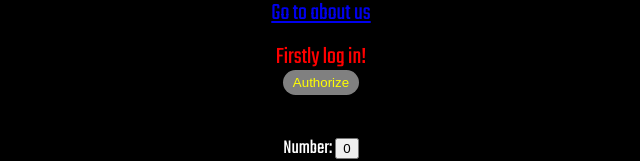
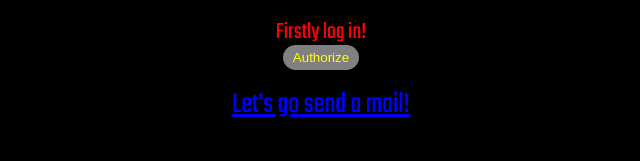
Before and after one commit to Nomex2008/My-React-App-Studing, a React (Vite) app: page / in a window 1280 px wide. Shown: the part 299-460 px from the top of the page, without its empty margins (319-959 px from the left). Built offline with nearby package versions, Linux system fonts and the light colour scheme; no server answers.

Commit message:
Commit 13(Send1)
Add components Send.tsx

```diff
--- a/src/App.tsx
+++ b/src/App.tsx
@@ -1,4 +1,5 @@
 import { useEffect, useState } from 'react'
+import { Link } from 'react-router-dom'
 import styles from './app.module.css'
 import Count from './components/Count/Count'
 import GetApi from './components/GetApi/GetApi'
@@ -8,6 +9,8 @@ import LogIn from './components/logIn/logIn'
 
 const role = 'admin'
 
+let time = 0;
+
 function App() {
 
   let [loading, setLoading] = useState(true)
@@ -16,7 +19,7 @@ function App() {
     const timeout = setTimeout(() => {
       setLoading(() => loading = false)
       console.log('loading complete!')
-    }, 1000)
+    }, time)
 
     return () => {
       clearTimeout(timeout)
@@ -28,7 +31,9 @@ function App() {
 
       {loading
       ? <div>Loading...</div>
-      : <> <Hero role={role}/> <LogIn/> <Count/> <GetApi/> </>}
+      : <> <Hero role={role}/> <LogIn/>
+        <div className={styles.send}><Link to='/Send'>Let's go send a mail!</Link></div>
+        <Count/> <GetApi/> </>}
 
     </section>
   )
--- a/src/app.module.css
+++ b/src/app.module.css
@@ -34,3 +34,14 @@ button {
     color: gray;
     background-color: black;
 }
+
+.send {
+    margin-top: 20px;
+    font-size: 30px;
+}
+.send a {
+    color: blue;
+}
+.send a:active {
+    color: red;
+}
--- /dev/null
+++ b/src/components/Send/Send.tsx
@@ -0,0 +1,13 @@
+import { Link } from "react-router-dom"
+import styles from './send.module.css'
+
+const Send = () => {
+  return (
+    <section className={styles.send}>
+
+      <div className={styles.return}><Link to='/'>Return</Link></div>
+    </section>
+  )
+}
+
+export default Send
--- /dev/null
+++ b/src/components/Send/send.module.css
@@ -0,0 +1,6 @@
+.send {
+
+}
+.return {
+
+}
--- a/src/main.tsx
+++ b/src/main.tsx
@@ -8,6 +8,7 @@ import {
 } from "react-router-dom";
 import {AuthProvider} from './AuthContext'
 import AboutUs from './components/AboutUs/AboutUs';
+import Send from './components/Send/Send';
 
 const router = createBrowserRouter([
   {
@@ -19,6 +20,10 @@ const router = createBrowserRouter([
     path: "/about-us",
     element: <AboutUs/>,
   },
+  {
+    path: "/send",
+    element: <Send/>,
+  },
 ]);
 
 createRoot(document.getElementById('root')!).render(
```
